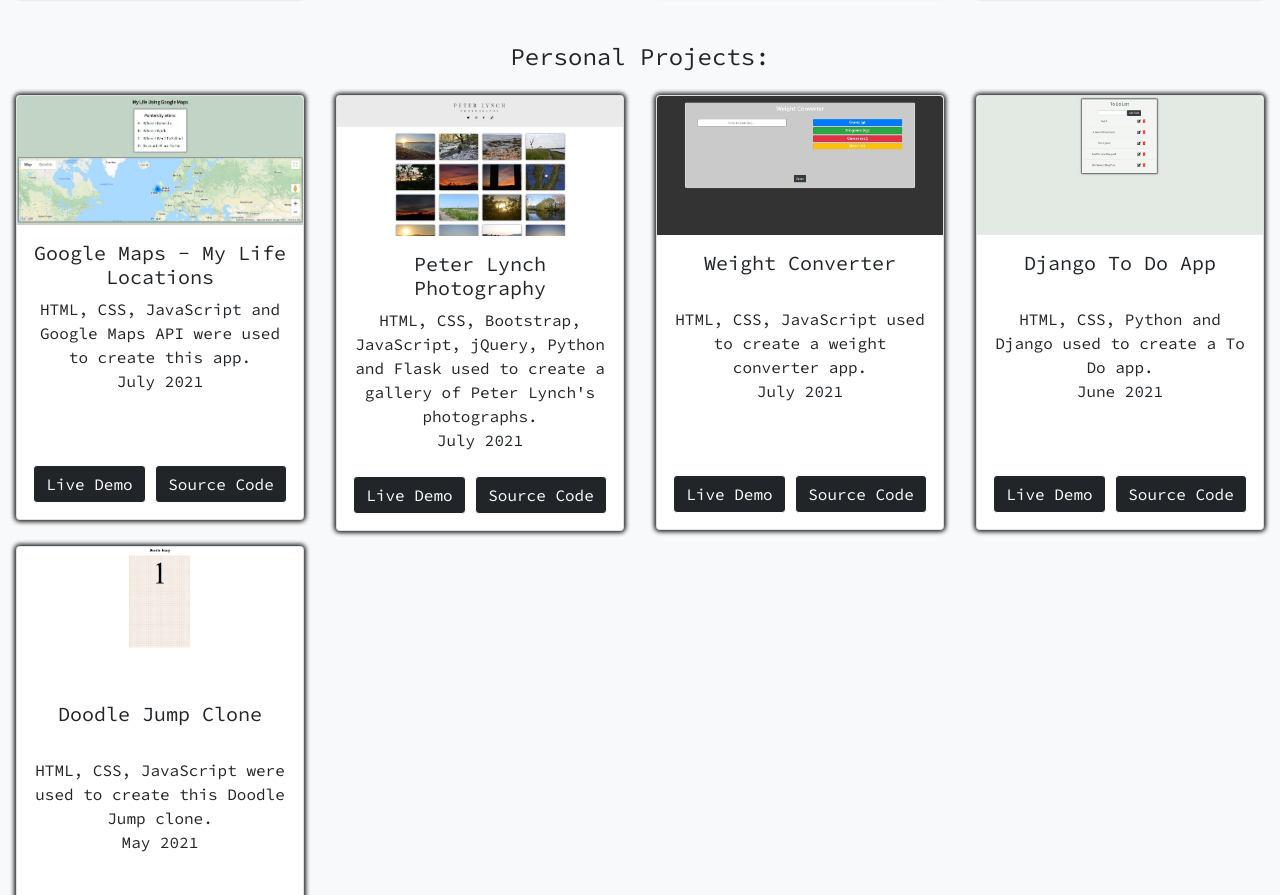
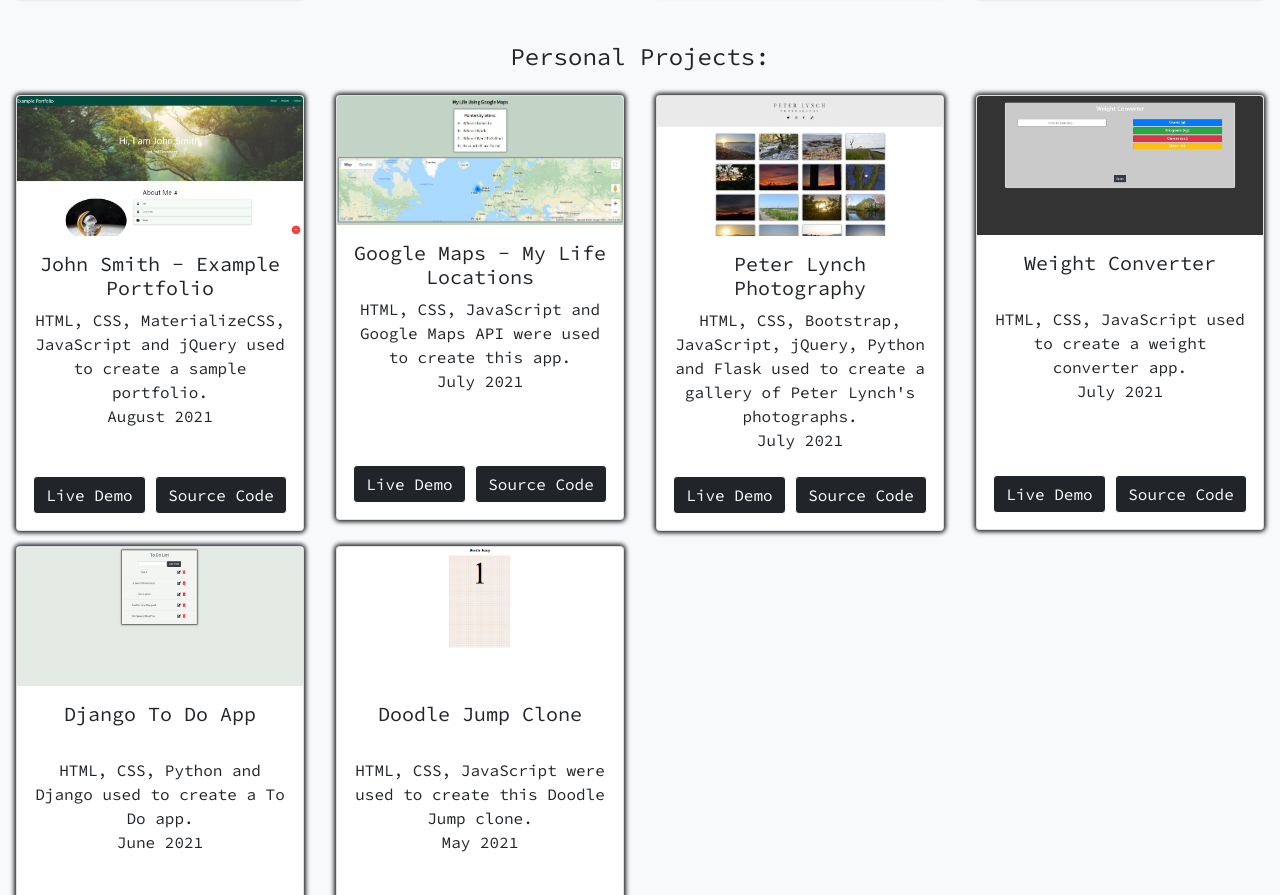
Before and after one commit to terencecistudent/tl-portfolio, a plain HTML site: page index.html in a window 1280 px wide. Shown: the part 2368-3263 px from the top of the page. Drawn offline with nearby package versions, Linux system fonts and the light colour scheme.

Commit message:
Materialize CSS project added

```diff
--- a/index.html
+++ b/index.html
@@ -249,6 +249,28 @@
         <div class="row text-center pb-5 g-0">
             <div class="col-xs-12 col-sm-12 col-md-6 col-lg-6 col-xl-3 proj-images">
                 <div class="card style-card">
+                    <img src="images/materializecss-portfolio-example-min.JPG"
+                        class="card-img-top img-fluid card-images" alt="Google Maps API Project">
+                    <div class="card-body">
+                        <h5 class="card-title">John Smith - Example Portfolio</h5>
+                        <p class="card-text" style="height: 9.5rem;">
+                            HTML, CSS, MaterializeCSS, JavaScript and jQuery used to create a sample portfolio.
+                            <br>
+                            August 2021
+                        </p>
+                        <a href="https://terencecistudent.github.io/materialize-css-portfolio-example/"
+                            class="btn btn-proj" target="_blank">
+                            Live Demo
+                        </a>
+                        <a href="https://github.com/terencecistudent/materialize-css-portfolio-example"
+                            class="btn btn-proj" target="_blank">
+                            Source Code
+                        </a>
+                    </div>
+                </div>
+            </div>
+            <div class="col-xs-12 col-sm-12 col-md-6 col-lg-6 col-xl-3 proj-images">
+                <div class="card style-card">
                     <img src="images/google-maps-proj-min.JPG" class="card-img-top img-fluid card-images"
                         alt="Google Maps API Project">
                     <div class="card-body">
```
Also changed, not shown: images/materializecss-portfolio-example-min.JPG (added).
